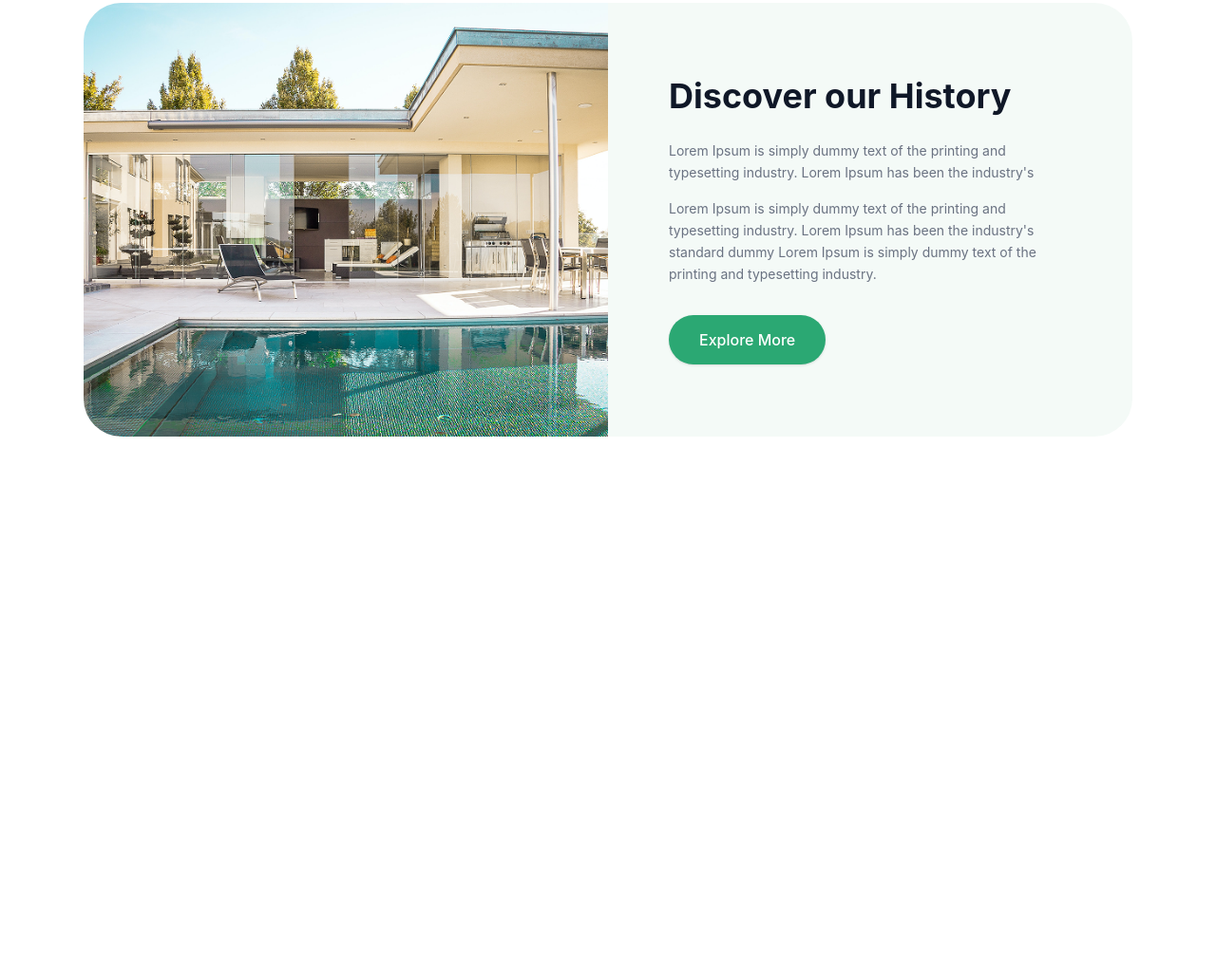
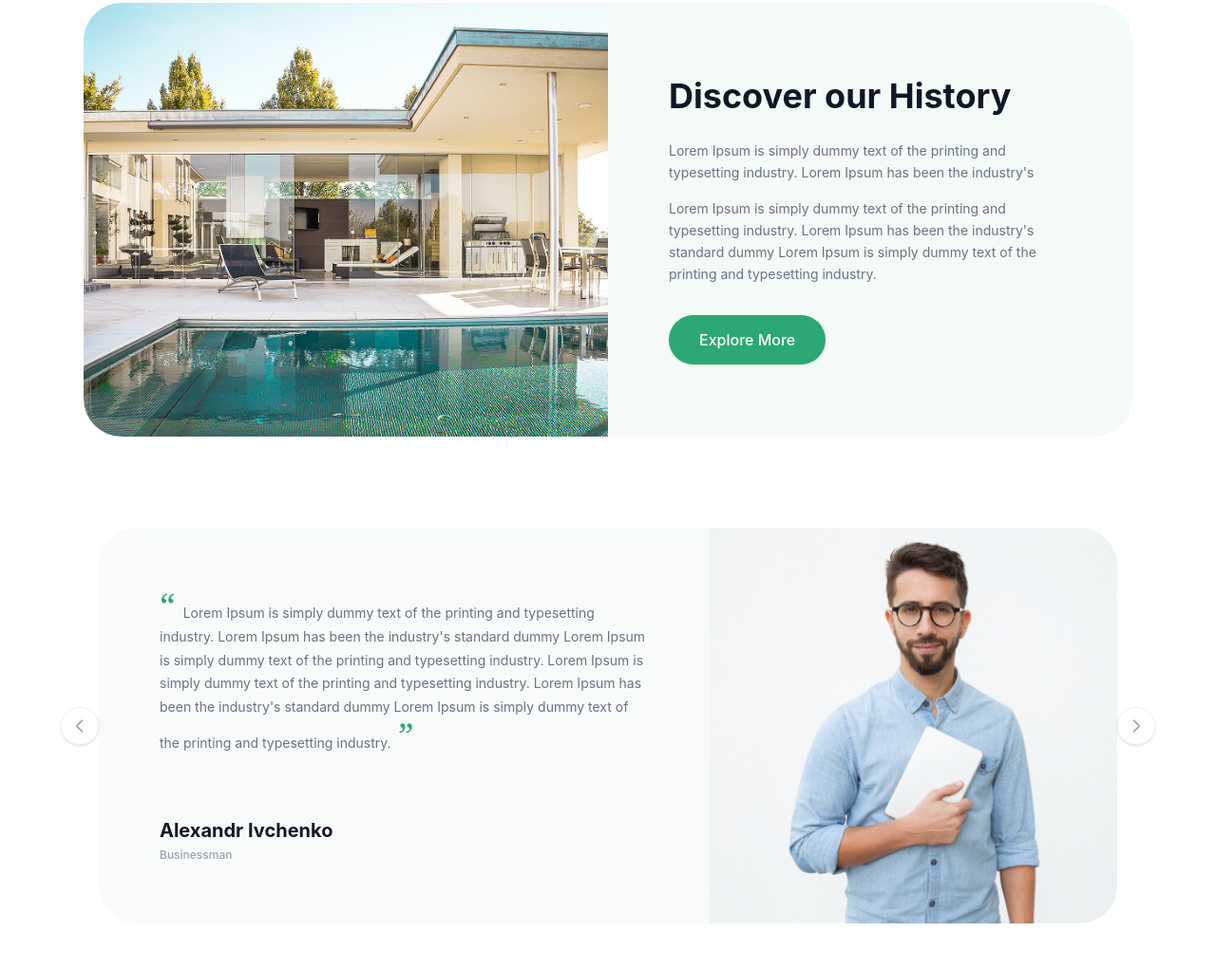
Before and after one commit to GG-absolute/Unity, a website: page index.html in a window 1280 px wide. Shown: the part 1849-2870 px from the top of the page at 95% size. Before the commit the page ends 2357 px from the top, so only its background shows below. Drawn offline with nearby package versions, Linux system fonts and the light colour scheme; files that its build step writes are made by us from their sources.

Commit message:
5 section for 1 page html and tailvind sec 5 page 1

```diff
--- a/index.html
+++ b/index.html
@@ -265,7 +265,44 @@
   </div>
 </section>
 
+<section class="max-w-6xl mx-auto py-12 px-6 font-sans relative">
+  <div class="relative flex items-center justify-between">
 
+    <button class="absolute left-0 lg:-left-6 z-10 w-10 h-10 bg-white border border-gray-100 rounded-full flex items-center justify-center shadow-sm text-gray-400 hover:text-[#2ba873] transition-colors">
+      <svg class="w-5 h-5" fill="none" stroke="currentColor" stroke-width="2" viewBox="0 0 24 24"><path stroke-linecap="round" stroke-linejoin="round" d="M15 19l-7-7 7-7"/></svg>
+    </button>
+
+    <div class="w-full bg-[#f8fbf9] rounded-[2.5rem] overflow-hidden flex flex-wrap items-stretch mx-4">
+
+      <div class="w-full lg:w-3/5 p-8 sm:p-12 lg:p-16 flex flex-col justify-between">
+        <div class="relative">
+          <span class="text-[#2ba873] text-4xl font-serif leading-none inline-block mr-1">“</span>
+
+          <p class="text-gray-500 text-sm leading-relaxed inline">
+            Lorem Ipsum is simply dummy text of the printing and typesetting industry. Lorem Ipsum has been the industry's standard dummy Lorem Ipsum is simply dummy text of the printing and typesetting industry. Lorem Ipsum is simply dummy text of the printing and typesetting industry. Lorem Ipsum has been the industry's standard dummy Lorem Ipsum is simply dummy text of the printing and typesetting industry.
+          </p>
+
+          <span class="text-[#2ba873] text-4xl font-serif leading-none inline-block ml-1">”</span>
+        </div>
+
+        <div class="mt-8 lg:mt-0">
+          <h4 class="text-xl font-bold text-gray-900 mb-1">Alexandr Ivchenko</h4>
+          <p class="text-gray-400 text-xs font-medium">Businessman</p>
+        </div>
+      </div>
+
+      <div class="w-full lg:w-2/5 min-h-[300px] lg:min-h-full">
+        <img src="./images/Mask Group (6).png" alt="Alexandr Ivchenko" class="w-full h-full object-cover">
+      </div>
+
+    </div>
+
+    <button class="absolute right-0 lg:-right-6 z-10 w-10 h-10 bg-white border border-gray-100 rounded-full flex items-center justify-center shadow-sm text-gray-400 hover:text-[#2ba873] transition-colors">
+      <svg class="w-5 h-5" fill="none" stroke="currentColor" stroke-width="2" viewBox="0 0 24 24"><path stroke-linecap="round" stroke-linejoin="round" d="M9 5l7 7-7 7"/></svg>
+    </button>
+
+  </div>
+</section>
 
 </body>
 </html>
```
Also changed, not shown: images/Mask Group (6).png (added).
